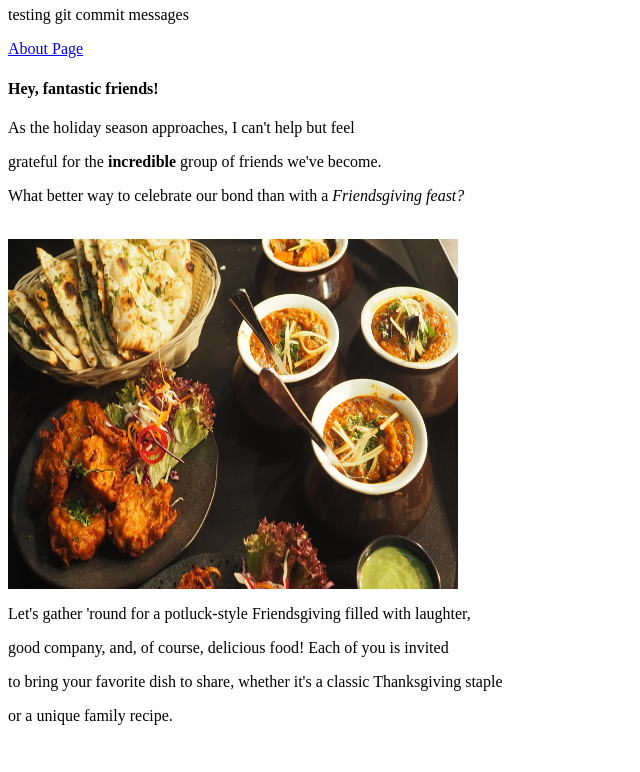
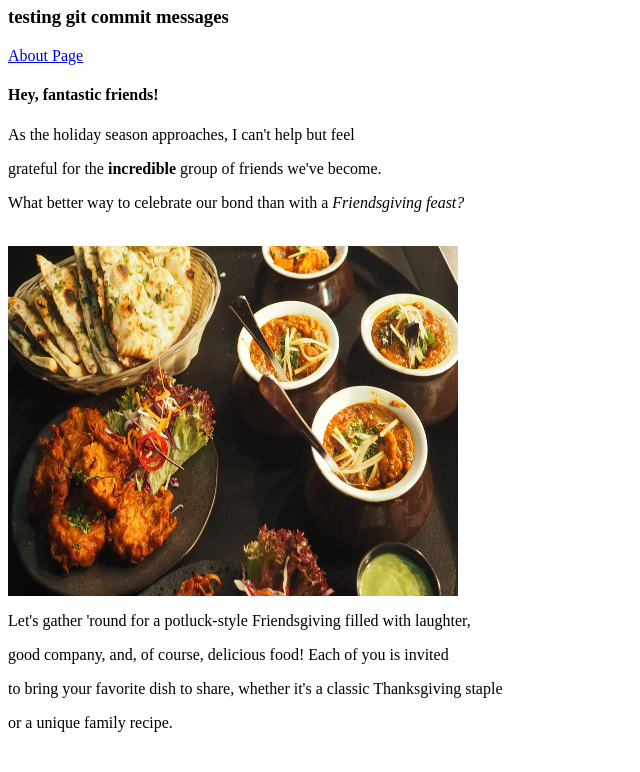
Before and after one commit to WardStreet/blog, a plain HTML site: page index.html in a window 1280 px wide. Shown: the part 60-832 px from the top of the page, without its empty margins (0-640 px from the left). Drawn offline with Linux system fonts and the light colour scheme.

Commit message:
Test: VSCode Text Editor for Commit Messages

```diff
--- a/index.html
+++ b/index.html
@@ -7,7 +7,7 @@
 
     <body>
         <h1>Friendsgiving Celebration</h1>
-        <p>testing git commit messages</p>
+        <p><h3>testing git commit messages</h3></p>
         <p><a href="./pages/about.html">About Page</a></p>
 
         <h4>Hey, fantastic friends!</h4>
```
